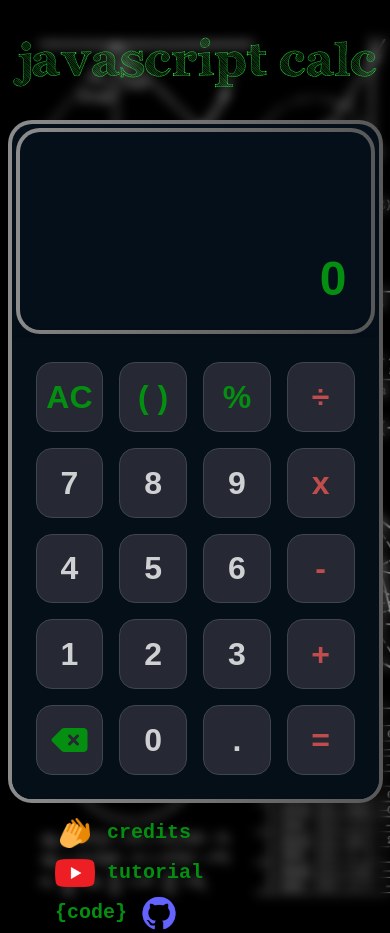
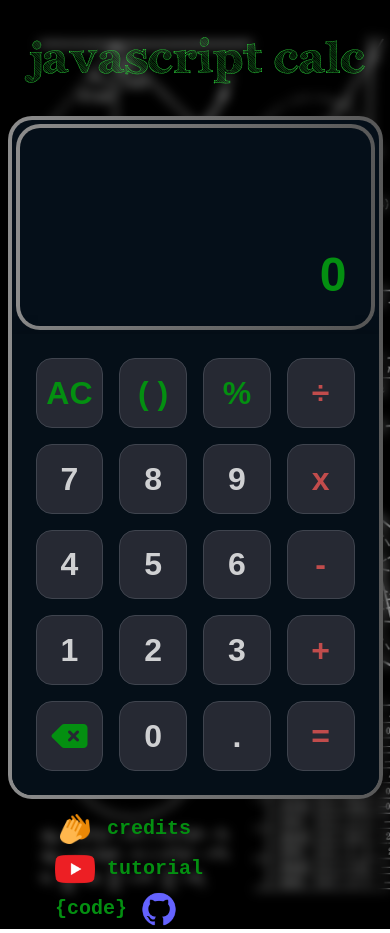
Before and after one commit to 6str/calculator, a plain HTML site: page index.html in a window 390 px wide. Drawn offline with Linux system fonts and the light colour scheme.

Commit message:
tweak clamp min val

```diff
--- a/main.css
+++ b/main.css
@@ -39,7 +39,7 @@ header {
 
 header h1 {
     font-size: 80px;
-    font-size: clamp(50px, 12vw, 80px);
+    font-size: clamp(40px, 12vw, 80px);
     font-weight: normal;
     font-family: 'archisticonormal', Arial, sans-serif;
     text-align : center;
```
